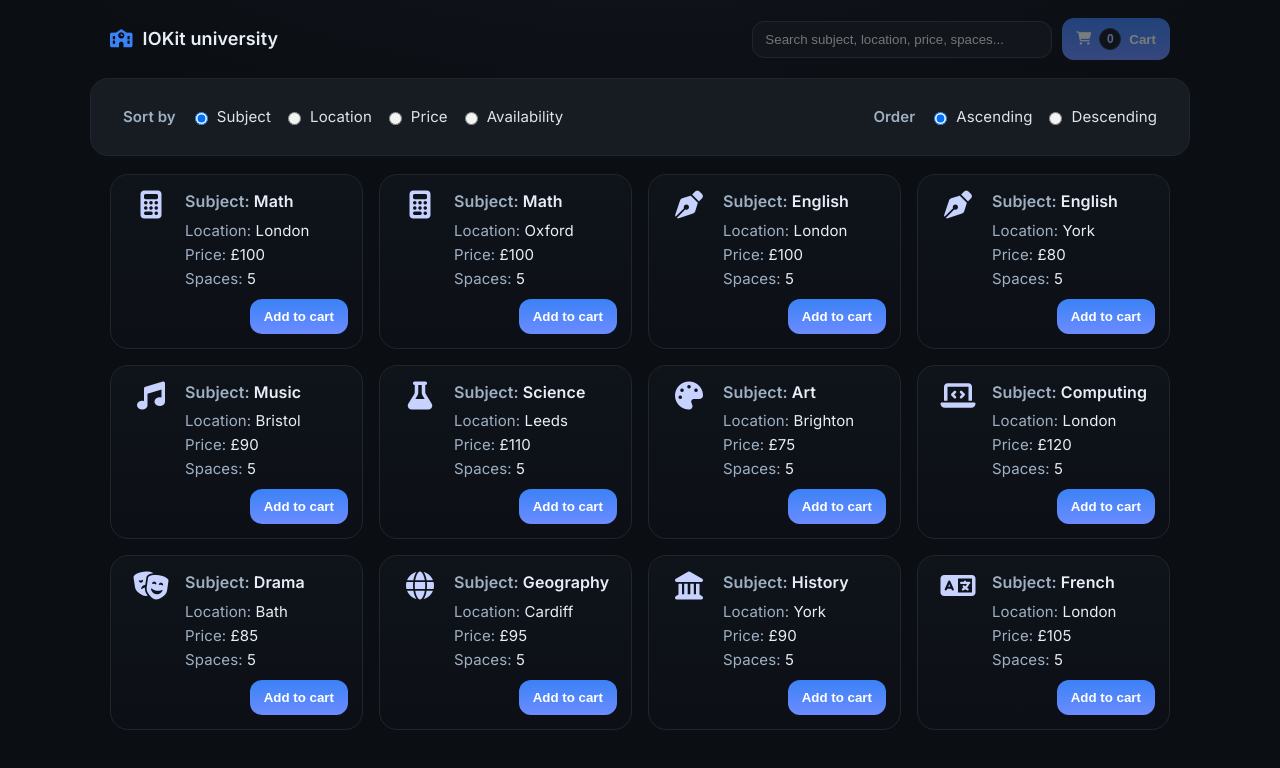
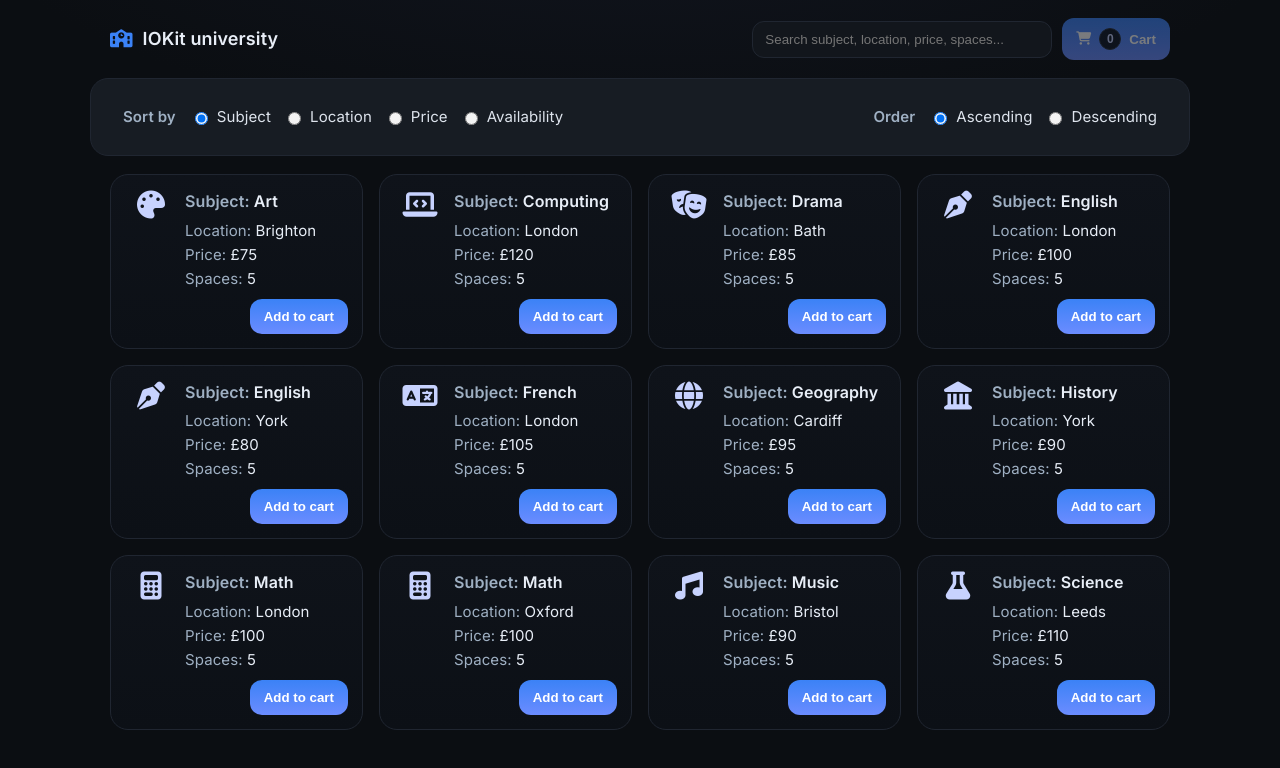
Before and after one commit to iokitpusher/frontend-CST3144, a Vue app: page / in a window 1280 px wide. Shown: the top 768 px of the page. Built offline with nearby package versions, Linux system fonts and the light colour scheme.

Commit message:
Added sorting

```diff
--- a/src/App.vue
+++ b/src/App.vue
@@ -142,7 +142,53 @@ export default {
       return this.cart.length > 0 && this.validName && this.validPhone
     },
     sortedAndFilteredLessons(){
-      return this.lessons; //TODO implement this
+      let searchText = this.searchQuery.toLowerCase();
+      let matchingLessons = [];
+
+      for (let i = 0; i < this.lessons.length; i++) {
+        let lesson = this.lessons[i];
+
+        let subjectMatch = lesson.subject.toLowerCase().includes(searchText);
+        let locationMatch = lesson.location.toLowerCase().includes(searchText);
+        let priceMatch = String(lesson.price).includes(searchText);
+        let spacesMatch = String(lesson.spaces).includes(searchText);
+
+        if (subjectMatch || locationMatch || priceMatch || spacesMatch) {
+          matchingLessons.push(lesson);
+        }
+      }
+
+      let sortField = this.sortBy;
+      let sortDirection = this.sortDir;
+
+      matchingLessons.sort(function(a, b) {
+        let aValue = a[sortField];
+        let bValue = b[sortField];
+
+        if (typeof aValue === "string") {
+          aValue = aValue.toLowerCase();
+          bValue = bValue.toLowerCase();
+        }
+
+        if (aValue < bValue) {
+          if (sortDirection === "asc") {
+            return -1;
+          } else {
+            return 1;
+          }
+        }
+
+        if (aValue > bValue) {
+          if (sortDirection === "asc") {
+            return 1;
+          } else {
+            return -1;
+          }
+        }
+        return 0;
+      });
+
+      return matchingLessons;
     }
   },
   methods: {
```
